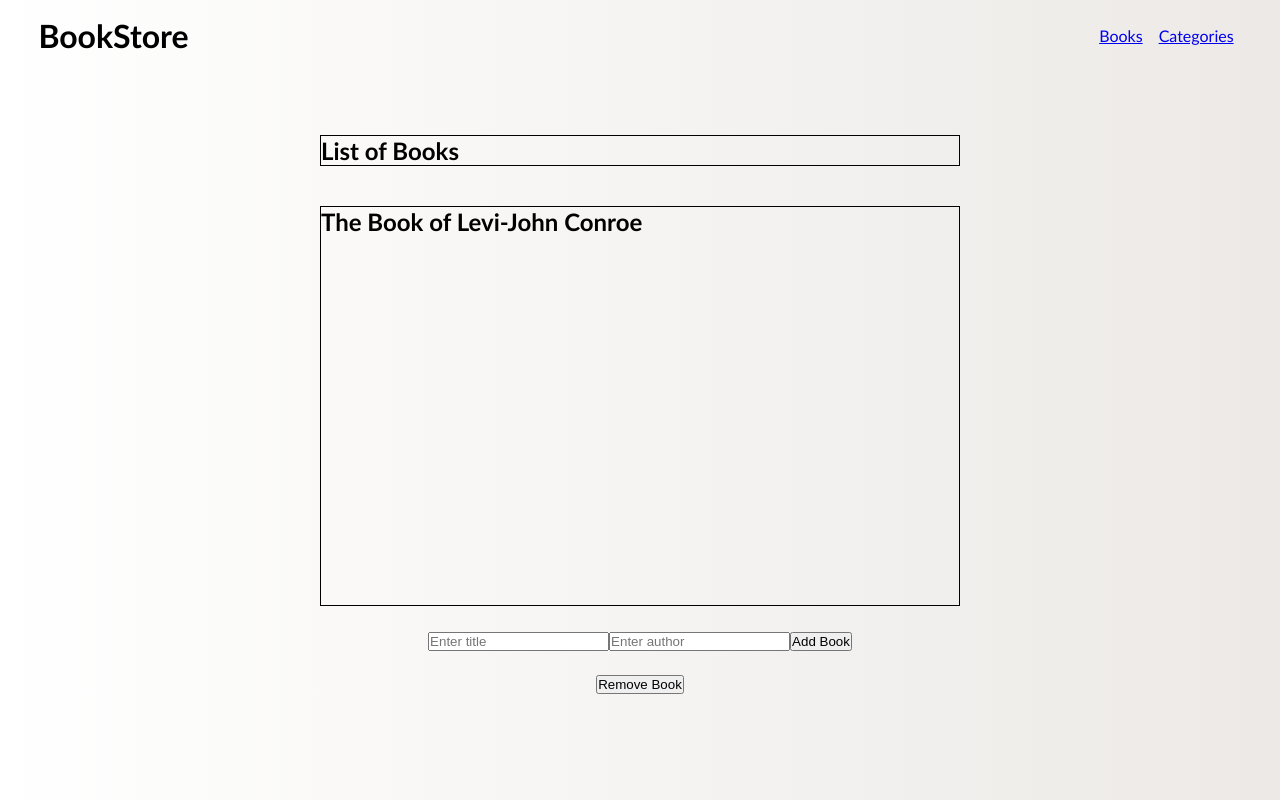
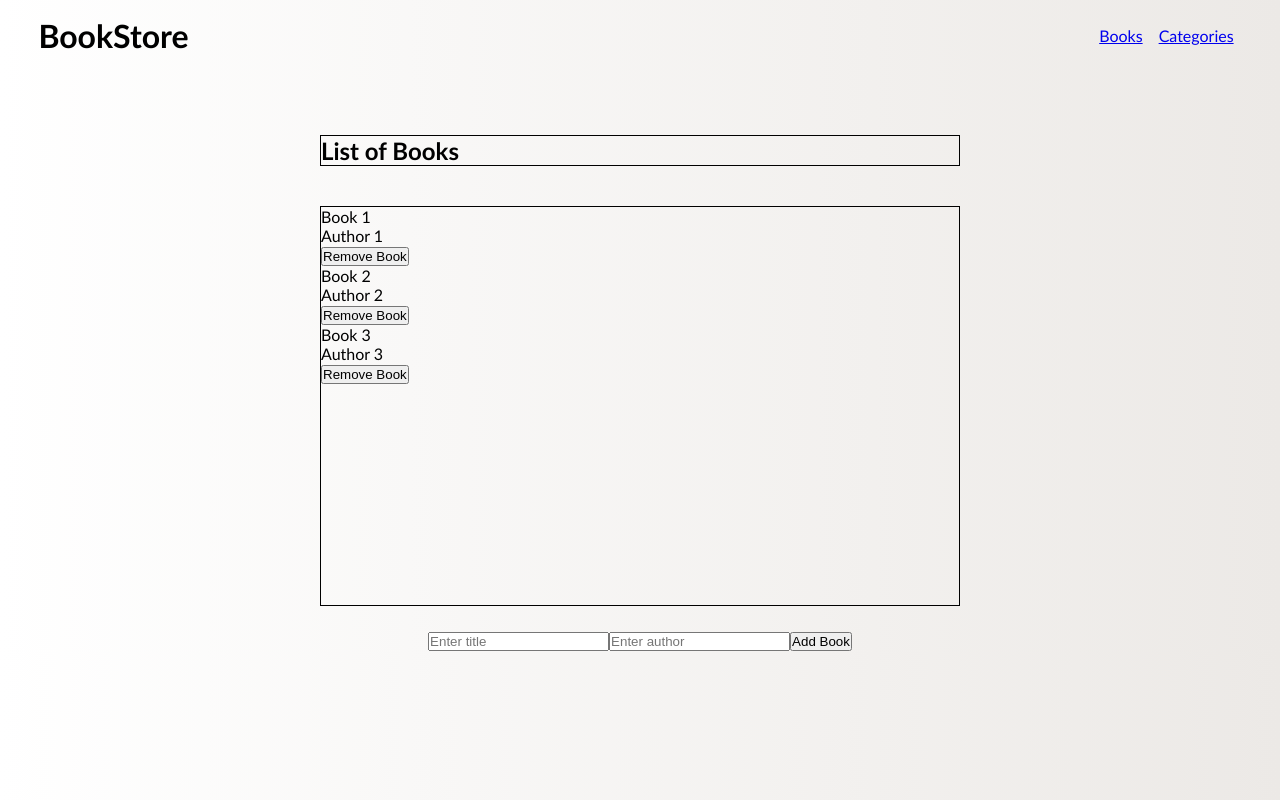
Before and after one commit to HansZizold/bookstore, a React (Create React App) app: page / in a window 1280 px wide. Built offline with nearby package versions, Linux system fonts and the light colour scheme.

Commit message:
add reducers and actions

```diff
--- a/package.json
+++ b/package.json
@@ -3,14 +3,17 @@
   "version": "0.1.0",
   "private": true,
   "dependencies": {
+    "@reduxjs/toolkit": "^1.8.3",
     "@testing-library/jest-dom": "^5.16.4",
     "@testing-library/react": "^13.3.0",
     "@testing-library/user-event": "^13.5.0",
     "prop-types": "^15.8.1",
     "react": "^18.2.0",
     "react-dom": "^18.2.0",
+    "react-redux": "^8.0.2",
     "react-router-dom": "^6.3.0",
     "react-scripts": "5.0.1",
+    "redux": "^4.2.0",
     "web-vitals": "^2.1.4"
   },
   "scripts": {
--- a/src/Components/Book.js
+++ b/src/Components/Book.js
@@ -1,15 +1,16 @@
 import React from 'react';
 import PropTypes from 'prop-types';
+import styles from './Book.module.css';
 
 function Book(props) {
   const { title, author } = props;
   return (
     <>
-      <h2>
-        {title}
-        -
-        {author}
-      </h2>
+      <p>{title}</p>
+      <p>{author}</p>
+      <button type="button" className={styles.removebutton}>
+        Remove Book
+      </button>
     </>
   );
 }
--- /dev/null
+++ b/src/Components/Book.module.css
@@ -0,0 +1,2 @@
+.removebutton {
+}
--- /dev/null
+++ b/src/Components/Booklist.js
@@ -0,0 +1,18 @@
+const booklist = [
+  {
+    id: 1,
+    title: 'Book 1',
+    author: 'Author 1',
+  },
+  {
+    id: 2,
+    title: 'Book 2',
+    author: 'Author 2',
+  },
+  {
+    id: 3,
+    title: 'Book 3',
+    author: 'Author 3',
+  },
+];
+export default booklist;
--- a/src/Components/Books.js
+++ b/src/Components/Books.js
@@ -1,24 +1,22 @@
 import React from 'react';
+
 import styles from './Books.module.css';
+
 import Book from './Book';
 import InputBook from './InputBook';
+import booklist from './Booklist';
 
 function Books() {
-  const booklist = {
-    id: 1,
-    title: 'The Book of Levi',
-    author: 'John Conroe',
-  };
   return (
     <>
       <h2 className={styles.title}>List of Books</h2>
       <div className={styles.booklist}>
-        <Book title={booklist.title} author={booklist.author} />
+        {booklist.map((elem) => {
+          const { id, title, author } = elem;
+          return <Book key={id} title={title} author={author} />;
+        })}
       </div>
       <InputBook />
-      <button type="button" className={styles.removebutton}>
-        Remove Book
-      </button>
     </>
   );
 }
--- a/src/Components/Books.module.css
+++ b/src/Components/Books.module.css
@@ -14,7 +14,3 @@
 form {
   margin-top: 24px;
 }
-
-.removebutton {
-  margin-top: 24px;
-}
```
Also changed, not shown: src/Components/InputBook.js (+43 -0 lines), src/redux/books/books.js (added, +26 -0 lines), src/redux/categories/categories.js (added, +16 -0 lines), src/redux/configureStore.js (added, +14 -0 lines), 1 other file (tests, documents, lock files or other folders).
